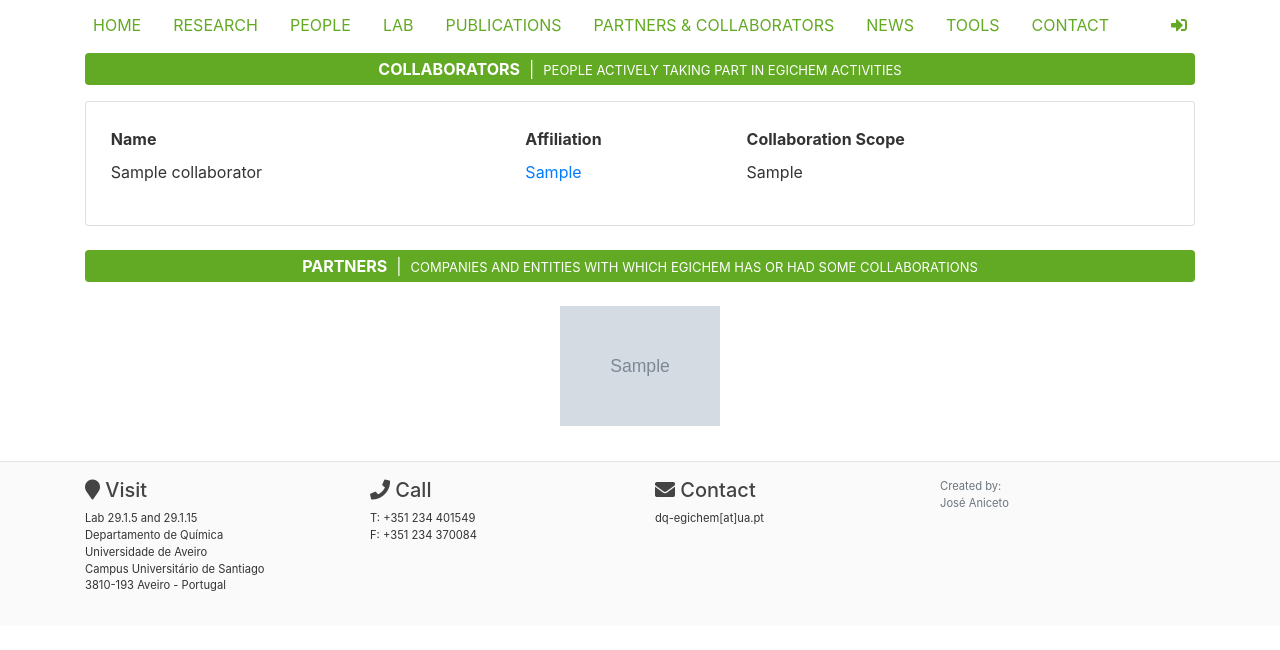
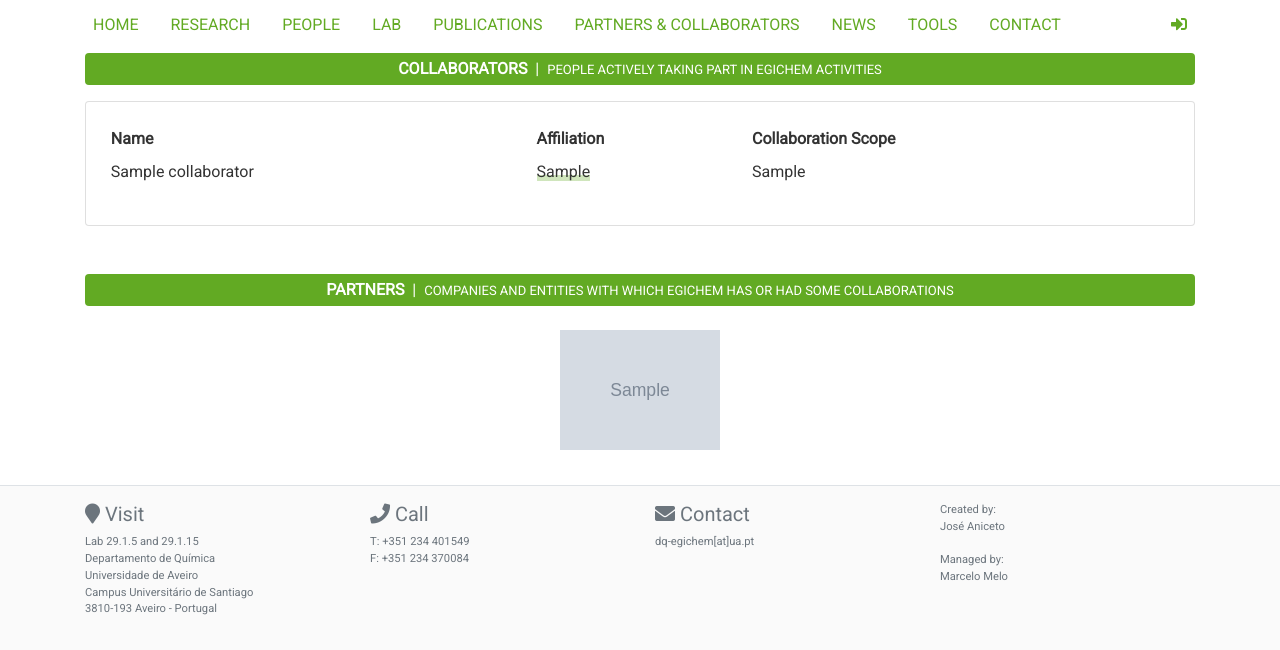
Before and after one commit to jAniceto/egichem, a Django app: page /partners/ in a window 1280 px wide. Shown: the part 336-986 px from the top of the page. Before the commit the page ends 927 px from the top, so only its background shows below. Run offline with Django 3.2, Linux system fonts and the light colour scheme; tables that the repository leaves empty hold one stand-in row (values such as "Sample post"); grey boxes marked "Sample" are stand-in pictures; some libraries are stand-ins or nearby versions.

Commit message:
Several style fixes and modifications

```diff
--- a/website/static/website/main.css
+++ b/website/static/website/main.css
@@ -8,10 +8,7 @@ body {
   color: #333333;
   /* margin-top: 5rem; */
   margin-bottom: 200px; /* Margin bottom by footer height */
-  /* font-family: 'Muli', sans-serif; */
-  /* font-family: 'Titillium Web', sans-serif; */
-  /* font-family: 'Exo 2', sans-serif; */
-    /* font-family: 'Open Sans', sans-serif; */
+  font-family: 'Roboto', sans-serif;
 }
 
 h1, h2, h3, h4, h5, h6 {
@@ -22,6 +19,7 @@ ul {
   margin: 0;
 }
 
+/* EGICHEM COLORS */
 .bg-egichem-green {
   background-color: #62AA23;
 }
@@ -47,6 +45,18 @@ ul {
 
 .site-header .navbar-nav .nav-link.active {
   font-weight: 500;
+}
+
+/* LINKS STYLES */
+main a.link {
+  color: #333333;
+  background: linear-gradient(transparent 66%, rgba(98, 170, 35, 0.3) 33%);
+}
+
+main a.link:hover {
+  color: #333333;
+  background: linear-gradient(transparent 66%, rgba(98, 170, 35, 0.7) 33%);
+  text-decoration: none;
 }
 
 /* FOOTER */
--- a/website/templates/website/base.html
+++ b/website/templates/website/base.html
@@ -12,9 +12,7 @@
     <!-- Custom CSS -->
     <link rel="stylesheet" type="text/css" href="{% static 'website/main.css' %}">
     <!-- Fonts -->
-    <!-- <link href="https://fonts.googleapis.com/css?family=Muli" rel="stylesheet"> -->
-    <!-- <link href="https://fonts.googleapis.com/css?family=Titillium+Web" rel="stylesheet"> -->
-    <!-- <link href="https://fonts.googleapis.com/css?family=Exo|Exo+2" rel="stylesheet"> -->
+    <link href="https://fonts.googleapis.com/css?family=Alegreya+Sans|Roboto" rel="stylesheet">
     <link href="https://fonts.googleapis.com/css?family=Open+Sans" rel="stylesheet">
 
     <!-- Font Awesome -->
@@ -113,10 +111,6 @@
     </header>
 
     <main role="main" class="container">
-      <div class="w-100 bg-egichem-green text-white text-center text-uppercase rounded p-1 mb-3">
-        <span class="font-weight-bold">{{ page_title }}</span>{% if page_subtitle %} &nbsp;|&nbsp;  <span class="text-small">{{ page_subtitle }}</span>{% endif %}
-      </div>
-
       {% block content %}{% endblock %}
     </main>
 
@@ -124,8 +118,8 @@
       <div class="container">
         <div class="row">
           <div class="col-md-3">
-            <h5><i class="fas fa-map-marker"></i> Visit</h5>
-            <p>
+            <h5 class="text-secondary"><i class="fas fa-map-marker"></i> Visit</h5>
+            <p class="text-secondary">
               Lab 29.1.5 and 29.1.15<br>
               Departamento de Química<br>
               Universidade de Aveiro<br>
@@ -134,18 +128,25 @@
             </p>
           </div>
           <div class="col-md-3">
-            <h5><i class="fas fa-phone"></i> Call</h5>
-            <p>
+            <h5 class="text-secondary"><i class="fas fa-phone"></i> Call</h5>
+            <p class="text-secondary">
               T: +351 234 401549<br>
               F: +351 234 370084<br>
             </p>
           </div>
           <div class="col-md-3">
-            <h5><i class="fas fa-envelope"></i> Contact</h5>
-            <p>dq-egichem[at]ua.pt</p>
+            <h5 class="text-secondary"><i class="fas fa-envelope"></i> Contact</h5>
+            <p class="text-secondary">dq-egichem[at]ua.pt</p>
           </div>
           <div class="col-md-3">
-            <p class="text-muted">Created by:<br>José Aniceto</p>
+            <p class="text-muted">
+              Created by:<br>
+              José Aniceto
+            </p>
+            <p class="text-muted">
+              Managed by:<br>
+              Marcelo Melo
+            </p>
           </div>
         </div>
       </div>
--- a/website/templates/website/home.html
+++ b/website/templates/website/home.html
@@ -1,6 +1,10 @@
 {% extends "website/base.html" %}
 
 {% block content %}
+
+<div class="w-100 bg-egichem-green text-white text-center text-uppercase rounded p-1 mb-3">
+  <span class="font-weight-bold">{{ page_title }}</span>{% if page_subtitle %} &nbsp;|&nbsp;  <span class="text-small">{{ page_subtitle }}</span>{% endif %}
+</div>
 
 <div class="row">
   <div class="col-md-8">
--- a/website/templates/website/lab.html
+++ b/website/templates/website/lab.html
@@ -2,10 +2,14 @@
 
 {% block content %}
 
+<div class="w-100 bg-egichem-green text-white text-center text-uppercase rounded p-1 mb-3">
+  <span class="font-weight-bold">{{ page_title }}</span>{% if page_subtitle %} &nbsp;|&nbsp;  <span class="text-small">{{ page_subtitle }}</span>{% endif %}
+</div>
+
 {%  for unit in lab_units  %}
   <div class="row mb-3">
     <div class="col-md-12">
-        <div class="card w-100">
+      <div class="card w-100 bg-light">
         <div class="card-body">
           <div class="row">
             <div class="col-md-4">
--- a/website/templates/website/partners.html
+++ b/website/templates/website/partners.html
@@ -1,6 +1,10 @@
 {% extends "website/base.html" %}
 
 {% block content %}
+
+<div class="w-100 bg-egichem-green text-white text-center text-uppercase rounded p-1 mb-3">
+    <span class="font-weight-bold">{{ page_title }}</span>{% if page_subtitle %} &nbsp;|&nbsp;  <span class="text-small">{{ page_subtitle }}</span>{% endif %}
+</div>
 
 <!-- Collaborators section -->
 <div class="row">
@@ -10,7 +14,7 @@
         <div class="row">
           <div class="col-md-12">
             <div class="table-responsive">
-              <table class="table table-hover table-sm table-borderless">
+              <table class="table table-sm table-borderless">
                 <thead>
                   <tr>
                     <th scope="col">Name</th>
@@ -22,7 +26,7 @@
                   {% for collaborator in collaborators %}
                   <tr>
                     <td>{{ collaborator.name }}</td>
-                    <td><a href="{{ collaborator.link }}">{{ collaborator.affiliation }}</a></td>
+                    <td><a class="link" href="{{ collaborator.link }}" target="_blank">{{ collaborator.affiliation }}</a></td>
                     <td>{{ collaborator.scope }}</td>
                   </tr>
                   {% endfor %}
@@ -37,12 +41,12 @@
 </div>
 
 <!-- Partners section -->
-<div class="w-100 bg-egichem-green text-white text-center text-uppercase rounded p-1 mb-3 mt-4">
+<div class="w-100 bg-egichem-green text-white text-center text-uppercase rounded p-1 mb-3 mt-5">
   <span class="font-weight-bold">{{ page_title2 }}</span>{% if page_subtitle2 %} &nbsp;|&nbsp;  <span class="text-small">{{ page_subtitle2 }}</span>{% endif %}
 </div>
 
 {%  for partner in partners  %}
-  {% if forloop.counter0|divisibleby:5 %}<div class="row mb-5 mt-4 justify-content-center">{%  endif %}
+  {% if forloop.counter0|divisibleby:5 %}<div class="row align-items-center mb-5 mt-4 justify-content-center">{%  endif %}
     <div class="col-md-2 mr-3 ml-3">
       <a href="{{ partner.link }}"><img src="{{ partner.image.url }}" class="img-fluid" alt="{{ partner.name }}"></a>
     </div>
--- a/website/templates/website/people.html
+++ b/website/templates/website/people.html
@@ -1,6 +1,10 @@
 {% extends "website/base.html" %}
 
 {% block content %}
+
+<div class="w-100 bg-egichem-green text-white text-center text-uppercase rounded p-1 mb-3">
+  <span class="font-weight-bold">{{ page_title }}</span>{% if page_subtitle %} &nbsp;|&nbsp;  <span class="text-small">{{ page_subtitle }}</span>{% endif %}
+</div>
 
 <!-- PostDoc Students -->
 {%  if postdocs %}
@@ -16,7 +20,7 @@
   <div class="col-md-12">
       <div class="card-deck">
 {%  endif %}
-        <div class="card">
+        <div class="card bg-light">
           <div class="card-body">
             <div class="row">
               <div class="col-md-4">
--- a/website/templates/website/research.html
+++ b/website/templates/website/research.html
@@ -1,11 +1,14 @@
 {% extends "website/base.html" %}
 
 {% block content %}
+<div class="w-100 bg-egichem-green text-white text-center text-uppercase rounded p-1 mb-3">
+  <span class="font-weight-bold">{{ page_title }}</span>{% if page_subtitle %} &nbsp;|&nbsp;  <span class="text-small">{{ page_subtitle }}</span>{% endif %}
+</div>
 
 {%  for field in research_fields  %}
   {% if forloop.counter0|divisibleby:3 %}<div class="row mb-3">{%  endif %}
     <div class="col-md-4">
-        <div class="card">
+      <div class="card bg-light">
         <img class="card-img-top" src="{{ field.image.url }}" alt="">
         <div class="card-body">
           <h5 class="card-title">{{ field.title }}</h5>
--- a/website/views.py
+++ b/website/views.py
@@ -33,14 +33,14 @@ def partners(request):
 		'page_subtitle': 'People actively taking part in EGICHEM activities',
 		'page_title2': 'Partners',
 		'page_subtitle2': 'Companies and entities with which EGICHEM has or had some collaborations',
-		'partners': Partner.objects.all(),
-		'collaborators': Collaborator.objects.all()
+		'partners': Partner.objects.all().order_by('name'),
+		'collaborators': Collaborator.objects.all().order_by('name')
 	}
 	return render(request, 'website/partners.html', context)
 
 
 def people(request):
-	members = Member.objects.all()
+	members = Member.objects.all().order_by('name')
 	professor = members.filter(highlighted=True).first()
 	postdocs = members.filter(position='PostDoc Researcher').exclude(highlighted=True).exclude(alumni=True)
 	phds = members.filter(position='PhD Student').exclude(highlighted=True).exclude(alumni=True)
```
Lines whose indentation alone changed are shown as unchanged.
